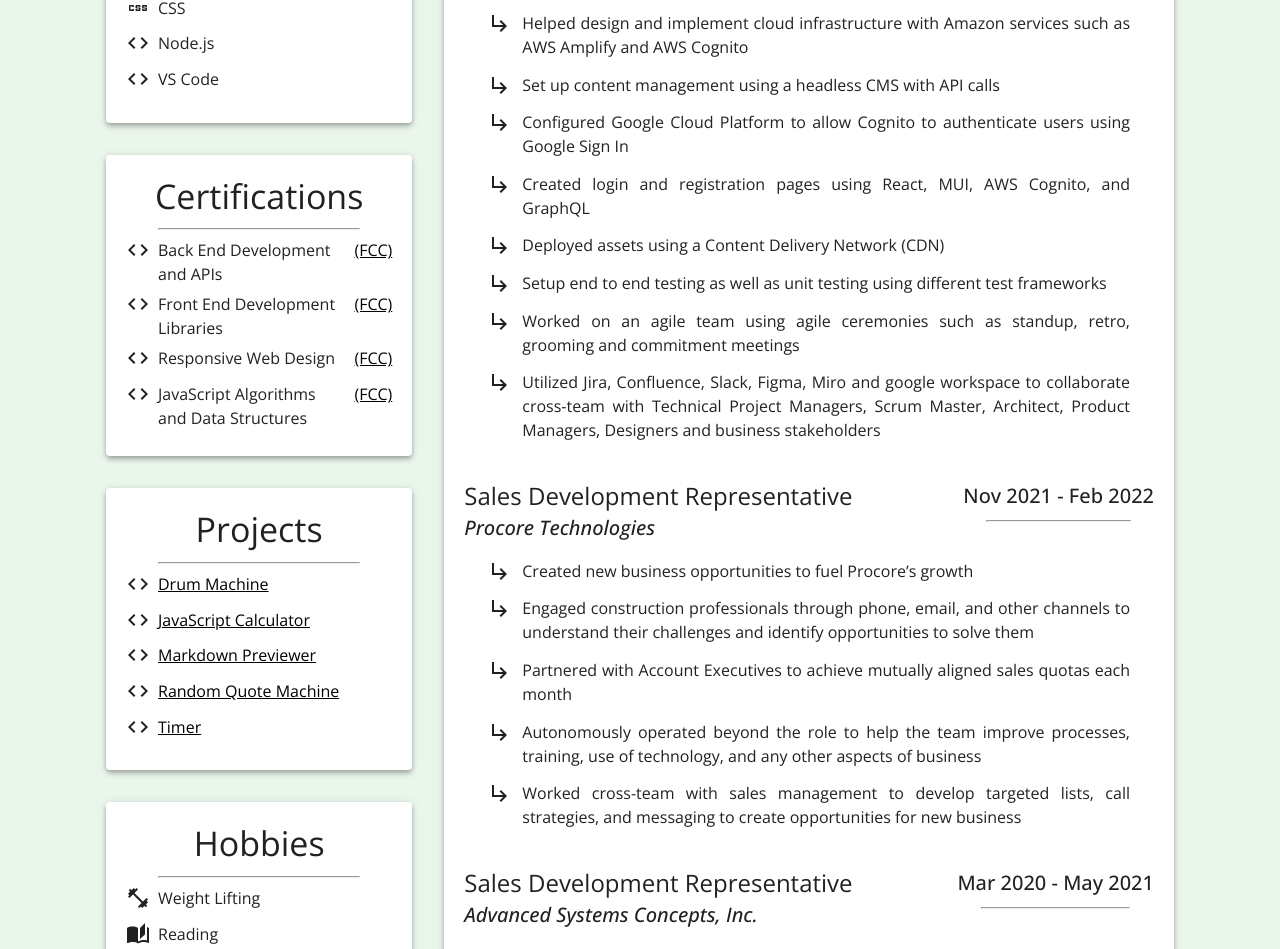
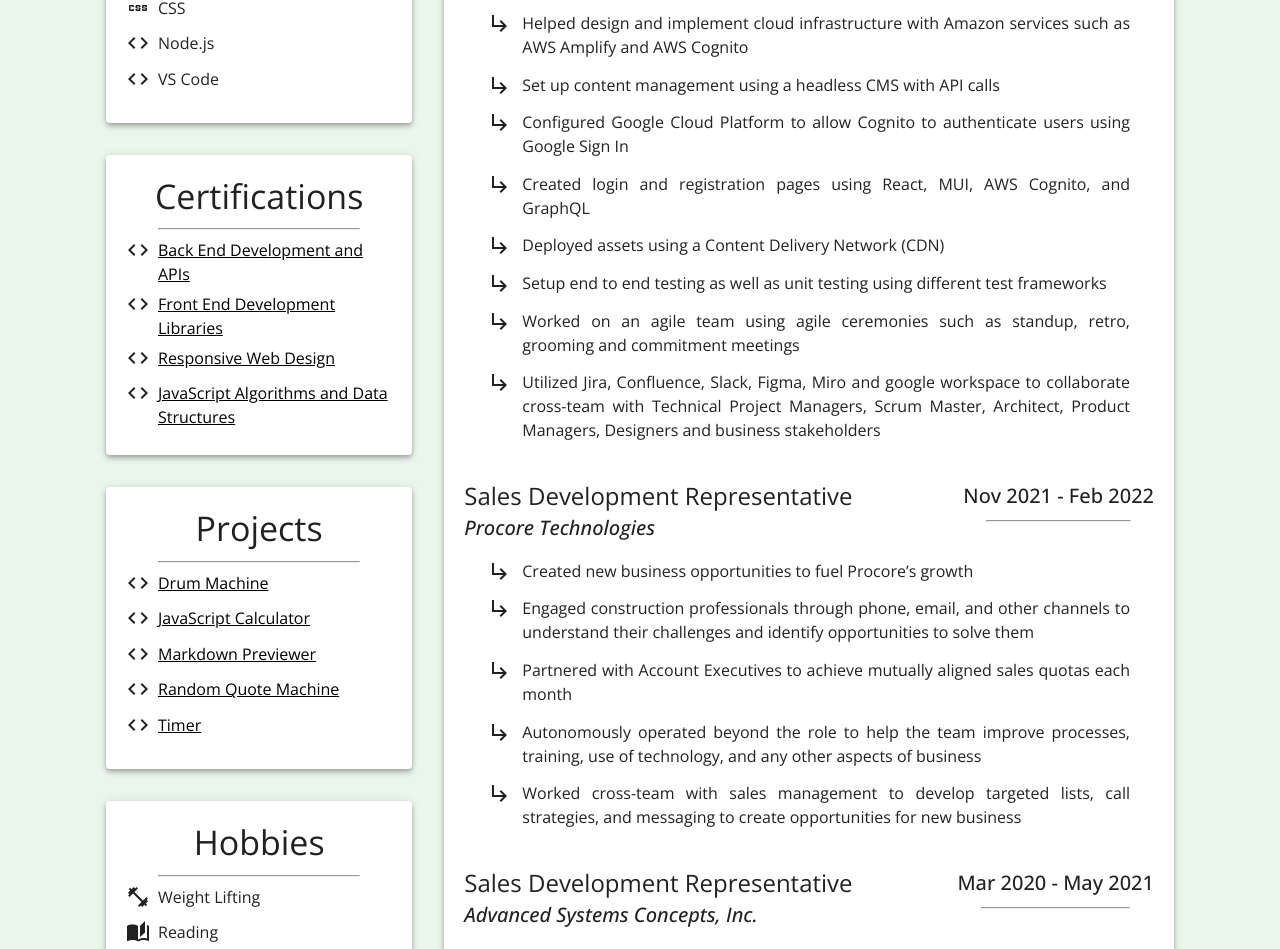
Before and after one commit to brandmch/website_v2, a React (Create React App) app: page / in a window 1280 px wide. Shown: the part 774-1723 px from the top of the page. Built offline with nearby package versions, Linux system fonts and the light colour scheme.

Commit message:
abstracted all small boxes

```diff
--- a/src/routes/_landing/components/certifications.js
+++ b/src/routes/_landing/components/certifications.js
@@ -1,59 +1,33 @@
 import { Paper, Box, Typography } from "@mui/material";
 import CodeIcon from "@mui/icons-material/Code";
+import List from "../../../utils/list";
+import SmallInfoBox from "../../../utils/smallInfoBox";
 
 const certs = [
   [
     "Back End Development and APIs",
+    <CodeIcon fontSize="medium" />,
     "https://www.freecodecamp.org/certification/brandmch/back-end-development-and-apis",
   ],
   [
     "Front End Development Libraries",
+    <CodeIcon fontSize="medium" />,
     "https://www.freecodecamp.org/certification/brandmch/front-end-development-libraries",
   ],
   [
     "Responsive Web Design",
+    <CodeIcon fontSize="medium" />,
     "https://www.freecodecamp.org/certification/brandmch/responsive-web-design",
   ],
   [
     "JavaScript Algorithms and Data Structures",
+    <CodeIcon fontSize="medium" />,
     "https://www.freecodecamp.org/certification/brandmch/javascript-algorithms-and-data-structures",
   ],
 ];
 
-const Links = () => {
-  return certs.map(([title, url]) => {
-    return (
-      <Box display="flex" marginBottom={0.75}>
-        <Typography alignItems="start" display="flex" flex={10}>
-          <Box marginRight={1}>
-            <CodeIcon fontSize="medium" />
-          </Box>
-          {title}{" "}
-        </Typography>
-        <Typography textAlign="flex-end" flex={1} paddingLeft={1}>
-          <a href={url} target="_blank">
-            (FCC)
-          </a>
-        </Typography>
-      </Box>
-    );
-  });
-};
-
 const Certifications = () => {
-  return (
-    <Box marginBottom={4}>
-      <Paper elevation={4}>
-        <Box padding={2.5}>
-          <Typography variant="h4" align="center" gutterBottom>
-            Certifications
-          </Typography>
-          <hr />
-          <Links />
-        </Box>
-      </Paper>
-    </Box>
-  );
+  return <SmallInfoBox title="Certifications" data={certs} />;
 };
 
 export default Certifications;
--- a/src/routes/_landing/components/contactInfo.js
+++ b/src/routes/_landing/components/contactInfo.js
@@ -5,8 +5,6 @@
 import EmailIcon from "@mui/icons-material/Email";
 import LinkedInIcon from "@mui/icons-material/LinkedIn";
 import GitHubIcon from "@mui/icons-material/GitHub";
-import { Paper, Box, Typography } from "@mui/material";
-import List from "../../../utils/list";
 import SmallInfoBox from "../../../utils/smallInfoBox";
 
 const info = [
--- a/src/routes/_landing/components/hobbies.js
+++ /dev/null
@@ -1,20 +0,0 @@
-import FitnessCenterIcon from "@mui/icons-material/FitnessCenter";
-import AutoStoriesIcon from "@mui/icons-material/AutoStories";
-import CasinoIcon from "@mui/icons-material/Casino";
-import GridViewIcon from "@mui/icons-material/GridView";
-import HikingIcon from "@mui/icons-material/Hiking";
-import SmallInfoBox from "../../../utils/smallInfoBox";
-
-const items = [
-  ["Weight Lifting", <FitnessCenterIcon />],
-  ["Reading", <AutoStoriesIcon />],
-  ["Chess", <GridViewIcon />],
-  ["Boardgames", <CasinoIcon />],
-  ["Disc Golf", <HikingIcon />],
-];
-
-const Hobbies = () => {
-  return <SmallInfoBox title="Hobbies" data={items} />;
-};
-
-export default Hobbies;
--- /dev/null
+++ b/src/routes/_landing/components/smallBoxes.js
@@ -0,0 +1,99 @@
+import React from "react";
+import CodeIcon from "@mui/icons-material/Code";
+import SmallInfoBox from "../../../utils/smallInfoBox";
+import SchoolIcon from "@mui/icons-material/School";
+import WorkIcon from "@mui/icons-material/Work";
+import HomeIcon from "@mui/icons-material/Home";
+import CallIcon from "@mui/icons-material/Call";
+import EmailIcon from "@mui/icons-material/Email";
+import LinkedInIcon from "@mui/icons-material/LinkedIn";
+import GitHubIcon from "@mui/icons-material/GitHub";
+import FitnessCenterIcon from "@mui/icons-material/FitnessCenter";
+import AutoStoriesIcon from "@mui/icons-material/AutoStories";
+import CasinoIcon from "@mui/icons-material/Casino";
+import GridViewIcon from "@mui/icons-material/GridView";
+import HikingIcon from "@mui/icons-material/Hiking";
+import JavascriptIcon from "@mui/icons-material/Javascript";
+import HtmlIcon from "@mui/icons-material/Html";
+import CssIcon from "@mui/icons-material/Css";
+
+const certs = [
+  [
+    "Back End Development and APIs",
+    <CodeIcon fontSize="medium" />,
+    "https://www.freecodecamp.org/certification/brandmch/back-end-development-and-apis",
+  ],
+  [
+    "Front End Development Libraries",
+    <CodeIcon fontSize="medium" />,
+    "https://www.freecodecamp.org/certification/brandmch/front-end-development-libraries",
+  ],
+  [
+    "Responsive Web Design",
+    <CodeIcon fontSize="medium" />,
+    "https://www.freecodecamp.org/certification/brandmch/responsive-web-design",
+  ],
+  [
+    "JavaScript Algorithms and Data Structures",
+    <CodeIcon fontSize="medium" />,
+    "https://www.freecodecamp.org/certification/brandmch/javascript-algorithms-and-data-structures",
+  ],
+];
+
+const Certifications = () => {
+  return <SmallInfoBox title="Certifications" data={certs} />;
+};
+
+const info = [
+  ["Software Developer", <WorkIcon />],
+  ["Bachelor of Science", <SchoolIcon />],
+  ["Rockaway, New Jersey", <HomeIcon />],
+  ["LinkedIn", <LinkedInIcon />],
+  ["GitHub", <GitHubIcon />],
+  ["brandonmchugh46@gmail.com", <EmailIcon />],
+  ["Contact me!", <CallIcon />],
+];
+
+const ContactInfo = () => {
+  return <SmallInfoBox title="Info" data={info} marginTop={0} />;
+};
+
+const skills = [
+  ["JavaScript", <JavascriptIcon fontSize="medium" />],
+  ["React", <CodeIcon fontSize="medium" />],
+  ["React Native", <CodeIcon fontSize="medium" />],
+  ["HTML", <HtmlIcon fontSize="medium" />],
+  ["CSS", <CssIcon fontSize="medium" />],
+  ["Node.js", <CodeIcon fontSize="medium" />],
+  ["VS Code", <CodeIcon fontSize="medium" />],
+];
+
+const Skills = () => {
+  return <SmallInfoBox title="Languages & Frameworks" data={skills} />;
+};
+
+const projects = [
+  ["Drum Machine", <CodeIcon />, "/drummachine"],
+  ["JavaScript Calculator", <CodeIcon />, "/javascriptcalulator"],
+  ["Markdown Previewer", <CodeIcon />, "/markdownpreviewer"],
+  ["Random Quote Machine", <CodeIcon />, "/randomquotemachine"],
+  ["Timer", <CodeIcon />, "/timer"],
+];
+
+const Projects = () => {
+  return <SmallInfoBox title="Projects" data={projects} />;
+};
+
+const items = [
+  ["Weight Lifting", <FitnessCenterIcon />],
+  ["Reading", <AutoStoriesIcon />],
+  ["Chess", <GridViewIcon />],
+  ["Boardgames", <CasinoIcon />],
+  ["Disc Golf", <HikingIcon />],
+];
+
+const Hobbies = () => {
+  return <SmallInfoBox title="Hobbies" data={items} />;
+};
+
+export { Certifications, ContactInfo, Skills, Projects, Hobbies };
```
Also changed, not shown: src/routes/_landing/landing.js (+12 -5 lines).
